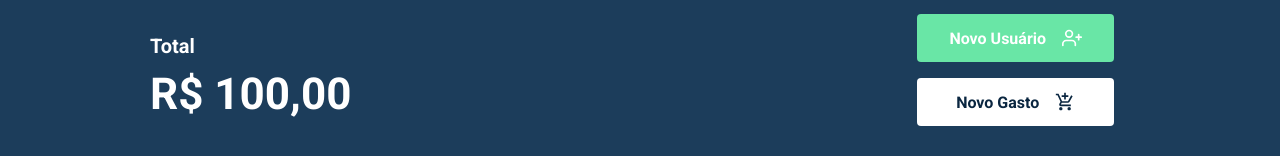
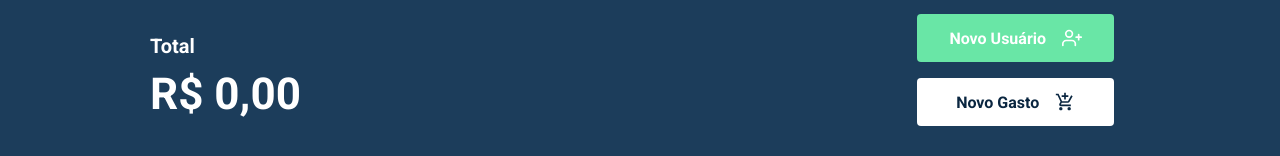
Before and after one commit to Gustavoctt/payRole, a React (Create React App) app: page /dashboard in a window 1280 px wide. Shown: the part 120-276 px from the top of the page. Built offline with nearby package versions, Linux system fonts and the light colour scheme; no server answers; what miragejs would draw is missing.

Commit message:
feat: Create Sum Of Prices

```diff
--- a/src/components/NewTransactionModal/index.tsx
+++ b/src/components/NewTransactionModal/index.tsx
@@ -22,6 +22,7 @@ export function NewTrasanctionModal({isOpen, onRequestClose}: NewTransactionModa
 
   const [title, setTitle] = useState('');
   const [amount, setAmount] = useState('');
+  const [price, setPrice] = useState(0);
   const [selectedUser, setSelectedUser] = useState('');
 
 
@@ -35,6 +36,7 @@ export function NewTrasanctionModal({isOpen, onRequestClose}: NewTransactionModa
     let output = 0;
     output = parseFloat(amount) / 100;
 
+    setPrice(output)
     var result = formatPrice(output)
 
     setAmount(result)
@@ -46,6 +48,7 @@ export function NewTrasanctionModal({isOpen, onRequestClose}: NewTransactionModa
     createTransaction({
       title,
       amount,
+      price,
       user: selectedUser
     })
 
--- a/src/components/Summary/index.tsx
+++ b/src/components/Summary/index.tsx
@@ -2,6 +2,7 @@ import { Container } from "./styles";
 import { FiUserPlus } from 'react-icons/fi';
 import { MdOutlineAddShoppingCart } from 'react-icons/md';
 import { useTransactions } from "../../hooks/useTransactions";
+import { formatPrice } from "../../util/format";
 
 interface SummaryProps{
   onOpenNewUserModal: () => void;
@@ -9,13 +10,25 @@ interface SummaryProps{
 }
 
 export function Summary({ onOpenNewTransactionModal, onOpenNewUserModal }: SummaryProps  ){
+  const { transactions } = useTransactions();
+
+  const totalPrice = transactions.reduce((acc, transaction) => {
+    acc.price += transaction.price;
+    return acc;
+  }, {
+    price: 0
+  })
+
+
+  var priceFormatted = formatPrice(totalPrice.price);
+
   return(
     <Container>
 
       <div className="content">
         <div className="transactions">
           <h2>Total</h2>
-          <h1>R$ 100,00</h1>
+          <h1>{ priceFormatted }</h1>
         </div>
         <div className="buttons">
           <button onClick={onOpenNewUserModal}>
--- a/src/hooks/useTransactions.tsx
+++ b/src/hooks/useTransactions.tsx
@@ -6,10 +6,11 @@ interface Transactions {
   id: number;
   title: string;
   amount: string;
+  price: number;
   user: string;
 }
 
-type TransactionInput = Pick<Transactions, 'title' | 'amount' | 'user'>
+type TransactionInput = Pick<Transactions, 'title' | 'amount' | 'user' | 'price'>
 
 interface TransactionProviderProps{
   children: ReactNode;
```
